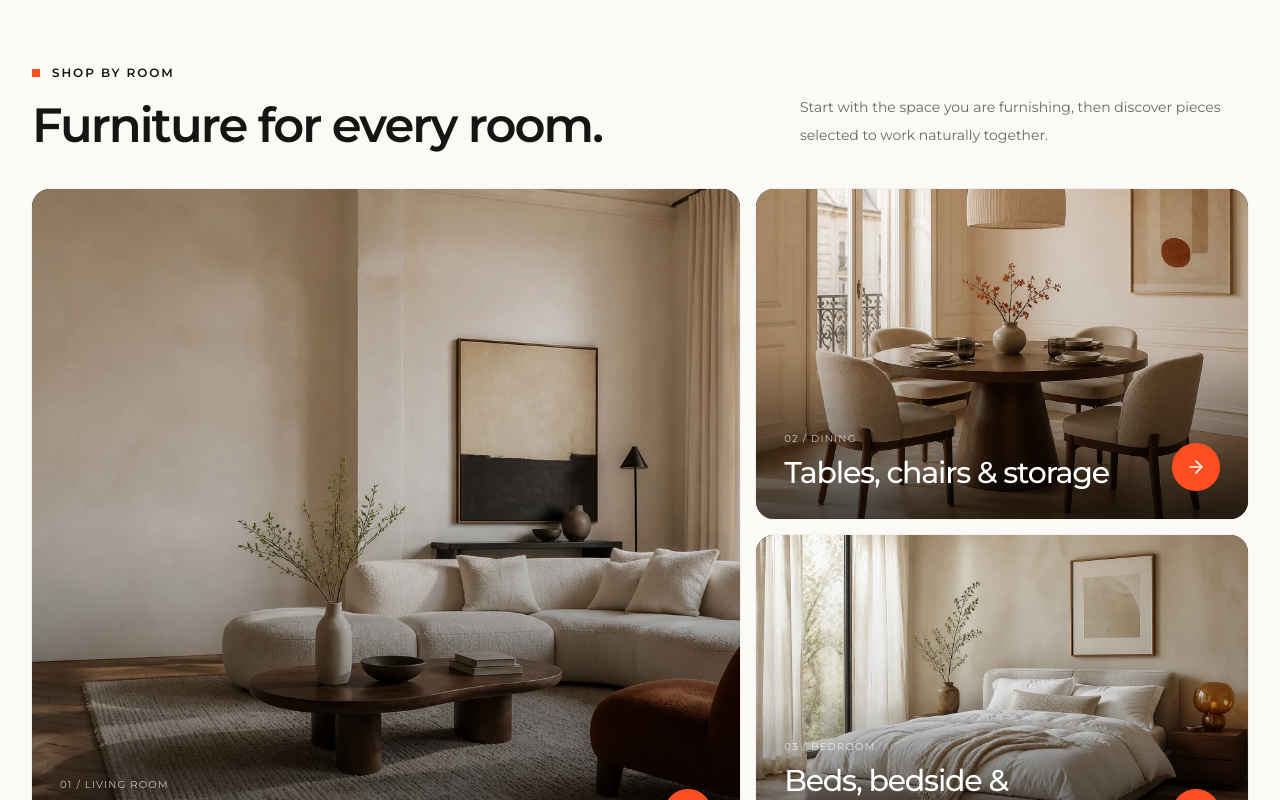
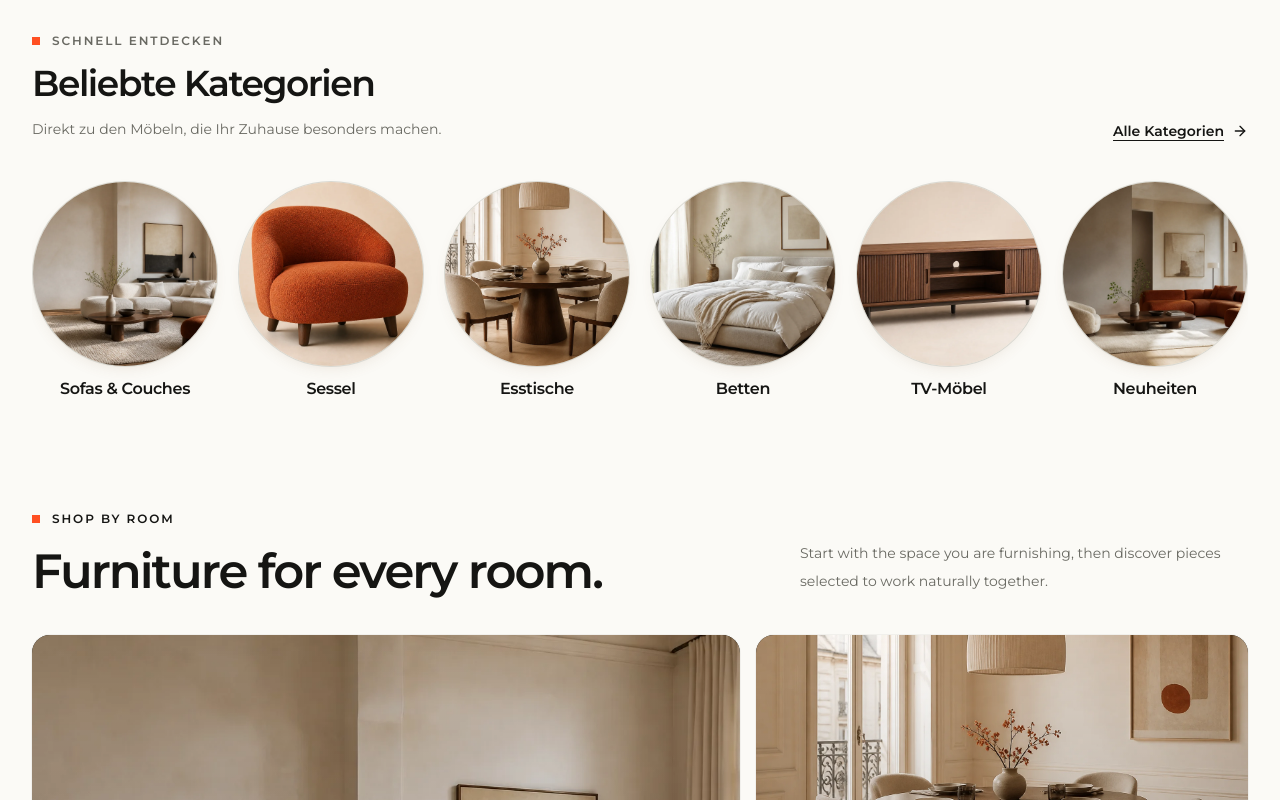
Before and after one commit to AutomatonSoft/jvmoebel-shopware-front, a Next.js app: page / in a window 1280 px wide. Shown: the part 800-1600 px from the top of the page. Built offline with nearby package versions, Linux system fonts and the light colour scheme.

Commit message:
feat(home): add popular category fixture

```diff
--- a/src/features/cms/fixtures/home-page.ts
+++ b/src/features/cms/fixtures/home-page.ts
@@ -3,6 +3,7 @@ import type { CmsPage } from "@/features/cms/model/page";
 const pageId = "mock-home-page";
 const sectionId = "mock-home-section";
 const heroBlockId = "mock-home-hero-block";
+const categoryRailBlockId = "mock-home-category-rail-block";
 const roomGridBlockId = "mock-home-room-grid-block";
 const productGridBlockId = "mock-home-product-grid-block";
 const newsletterBlockId = "mock-home-newsletter-block";
@@ -50,8 +51,92 @@ export const homeCmsPageMock = {
           ],
         },
         {
+          id: categoryRailBlockId,
+          position: 1,
+          type: "jv-category-rail",
+          slots: [
+            {
+              id: "mock-home-category-rail-slot",
+              slot: "content",
+              type: "jv-category-rail",
+              data: {
+                categories: {
+                  sofas: {
+                    id: "popular-sofas",
+                    image: {
+                      alt: "Helles Sofa in einem warmen Wohnzimmer",
+                      url: "/images/hero-living.webp",
+                    },
+                    label: "Sofas & Couches",
+                    position: 0,
+                    url: "/living/sofas",
+                  },
+                  armchairs: {
+                    id: "popular-armchairs",
+                    image: {
+                      alt: "Rostroter Loungesessel",
+                      url: "/images/lounge-chair.webp",
+                    },
+                    label: "Sessel",
+                    position: 1,
+                    url: "/living/armchairs",
+                  },
+                  diningTables: {
+                    id: "popular-dining-tables",
+                    image: {
+                      alt: "Esstisch aus dunklem Holz",
+                      url: "/images/dining-room.webp",
+                    },
+                    label: "Esstische",
+                    position: 2,
+                    url: "/dining/tables",
+                  },
+                  beds: {
+                    id: "popular-beds",
+                    image: {
+                      alt: "Ruhiges Schlafzimmer in hellen Naturtönen",
+                      url: "/images/bedroom.webp",
+                    },
+                    label: "Betten",
+                    position: 3,
+                    url: "/bedroom/beds",
+                  },
+                  tvFurniture: {
+                    id: "popular-tv-furniture",
+                    image: {
+                      alt: "TV-Lowboard aus Walnussholz",
+                      url: "/images/media-console.webp",
+                    },
+                    label: "TV-Möbel",
+                    position: 4,
+                    url: "/living/tv-furniture",
+                  },
+                  newArrivals: {
+                    id: "popular-new-arrivals",
+                    image: {
+                      alt: "Neue Möbelkollektion in einem hellen Interieur",
+                      url: "/images/hero-editorial.webp",
+                    },
+                    label: "Neuheiten",
+                    position: 5,
+                    url: "/new-in",
+                  },
+                },
+                description:
+                  "Direkt zu den Möbeln, die Ihr Zuhause besonders machen.",
+                eyebrow: "Schnell entdecken",
+                title: "Beliebte Kategorien",
+                viewAll: {
+                  label: "Alle Kategorien",
+                  url: "/shop",
+                },
+              },
+            },
+          ],
+        },
+        {
           id: roomGridBlockId,
-          position: 1,
+          position: 2,
           type: "jv-room-grid",
           slots: [
             {
@@ -107,7 +192,7 @@ export const homeCmsPageMock = {
         },
         {
           id: productGridBlockId,
-          position: 2,
+          position: 3,
           type: "jv-product-grid",
           slots: [
             {
@@ -221,7 +306,7 @@ export const homeCmsPageMock = {
         },
         {
           id: newsletterBlockId,
-          position: 3,
+          position: 4,
           type: "jv-newsletter",
           slots: [
             {
```
Also changed, not shown: 1 other file (tests, documents, lock files or other folders).
